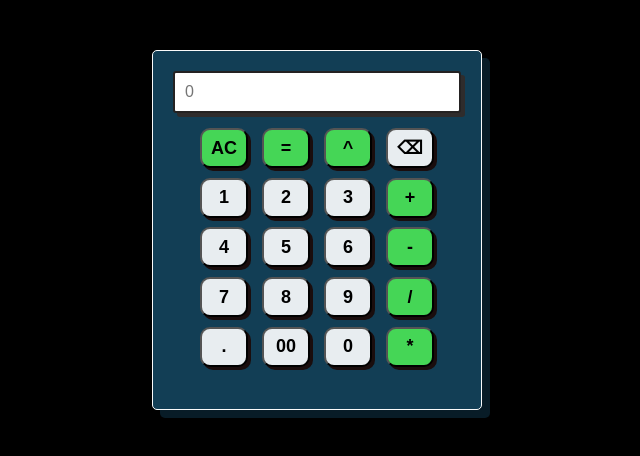
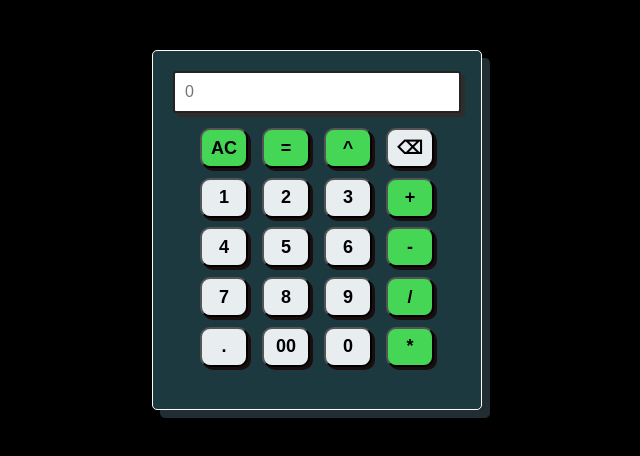
Before and after one commit to Sahil-1010/calculator, a plain HTML site: page index.html in a window 1280 px wide. Shown: the whole page, without its empty margins (323-963 px from the left). Drawn offline with Linux system fonts and the light colour scheme.

Commit message:
Update style.css

```diff
--- a/style.css
+++ b/style.css
@@ -11,9 +11,14 @@ body {
     text-align: center;
     border: 1px solid #fbfbfb;
     border-radius: 5px;
-    background-color: #123e55;
+    background-color: #1d3940;
     padding: 20px;
-    box-shadow: 8px 8px #081c27;
+    box-shadow: 8px 8px #222d33;
+
+}
+.calculator:hover{
+    box-shadow: 0 0 30px rgba(47, 227, 255, 0.877);
+
 }
 input[type="text"] {
     width: 100%;
@@ -25,6 +30,7 @@ input[type="text"] {
     font-size: 16px;
     box-sizing: border-box;
     box-shadow: 4px 4px rgb(47, 44, 44);
+    /* box-shadow: 0 0 30px rgba(47, 227, 255, 0.877); */
 }
 
 input[type="button"]
```
